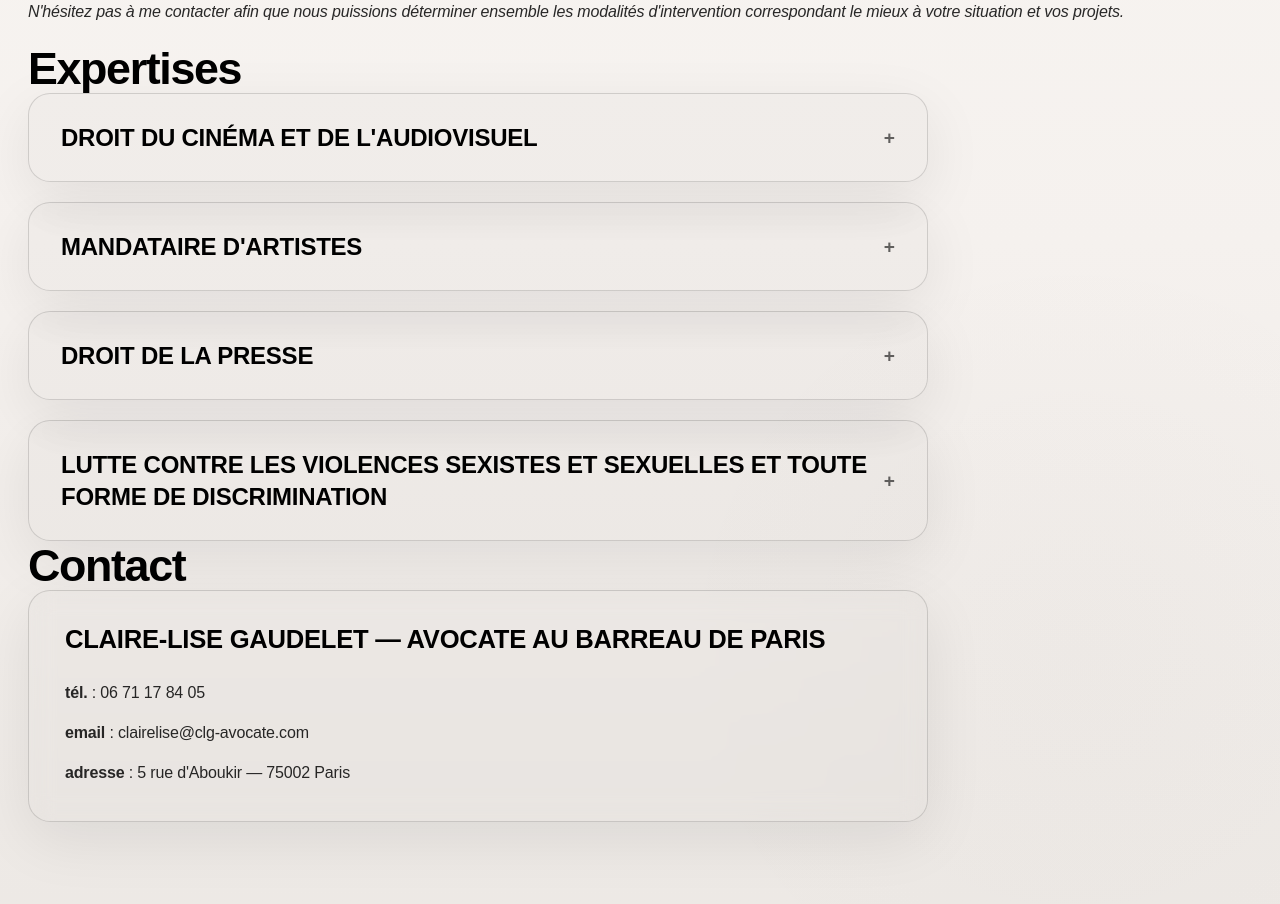
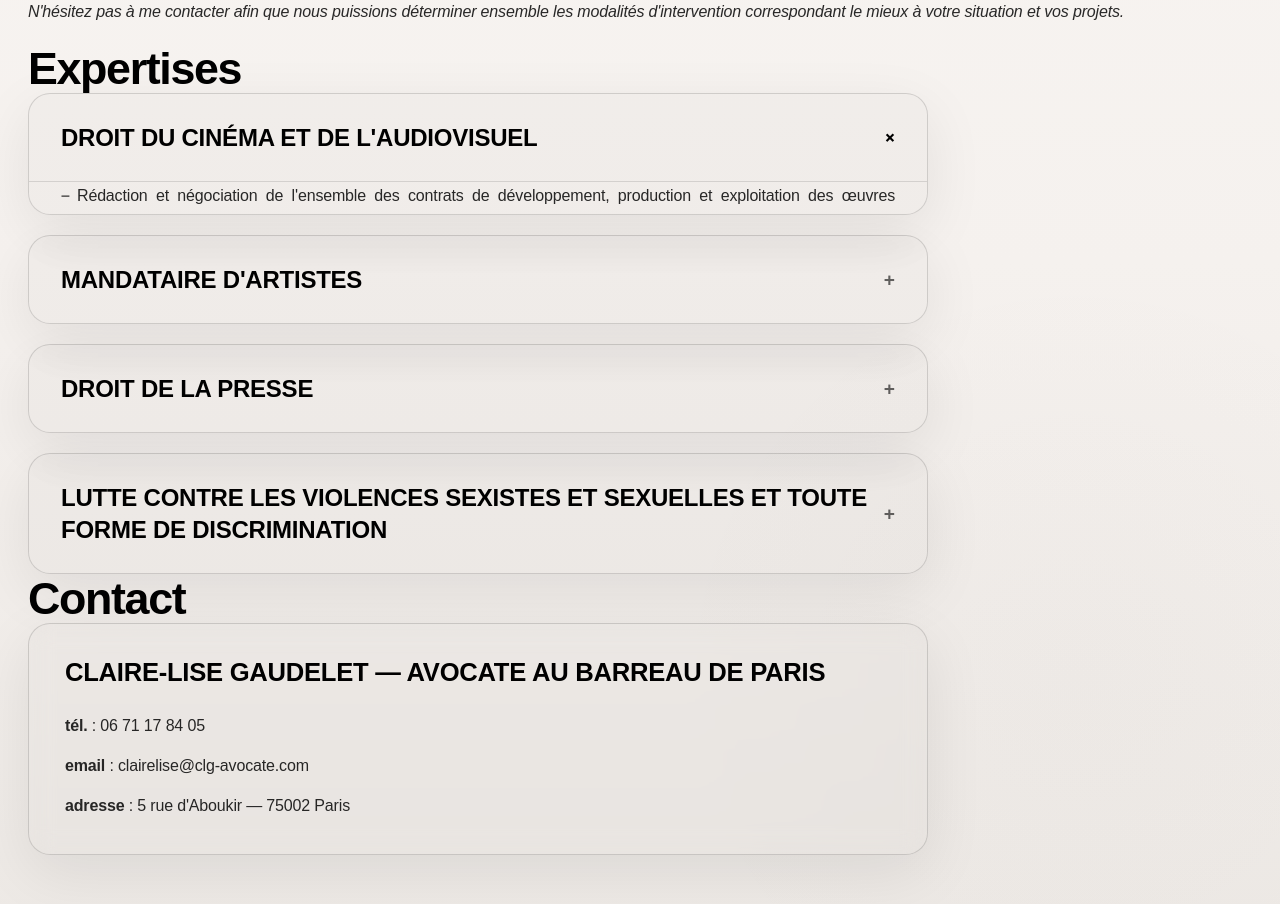
Before and after one commit to ludovicbeot/site-claire-lise, a Next.js app: page / in a window 1280 px wide. Shown: the part 800-1704 px from the top of the page. Built offline with nearby package versions, Linux system fonts and the light colour scheme; a web font is replaced by a local one.

Commit message:
fix: open first expertise accordion by default so content is visible

```diff
--- a/app/page.js
+++ b/app/page.js
@@ -36,7 +36,7 @@ export default function Home() {
 
         <div className="expertise-accordion reveal-soft">
           {expertises.map((expertise, index) => (
-            <Accordion key={index} title={expertise.title}>
+            <Accordion key={index} title={expertise.title} isOpenByDefault={index === 0}>
               <div className="expertise-content">
                 {expertise.entries.map((entry, entryIndex) => (
                   <div className="expertise-entry" key={entryIndex}>
--- a/components/Accordion.jsx
+++ b/components/Accordion.jsx
@@ -2,8 +2,8 @@
 
 import { useState } from "react";
 
-export default function Accordion({ title, children }) {
-  const [isOpen, setIsOpen] = useState(false);
+export default function Accordion({ title, children, isOpenByDefault = false }) {
+  const [isOpen, setIsOpen] = useState(isOpenByDefault);
 
   return (
     <div className="accordion-item">
```
